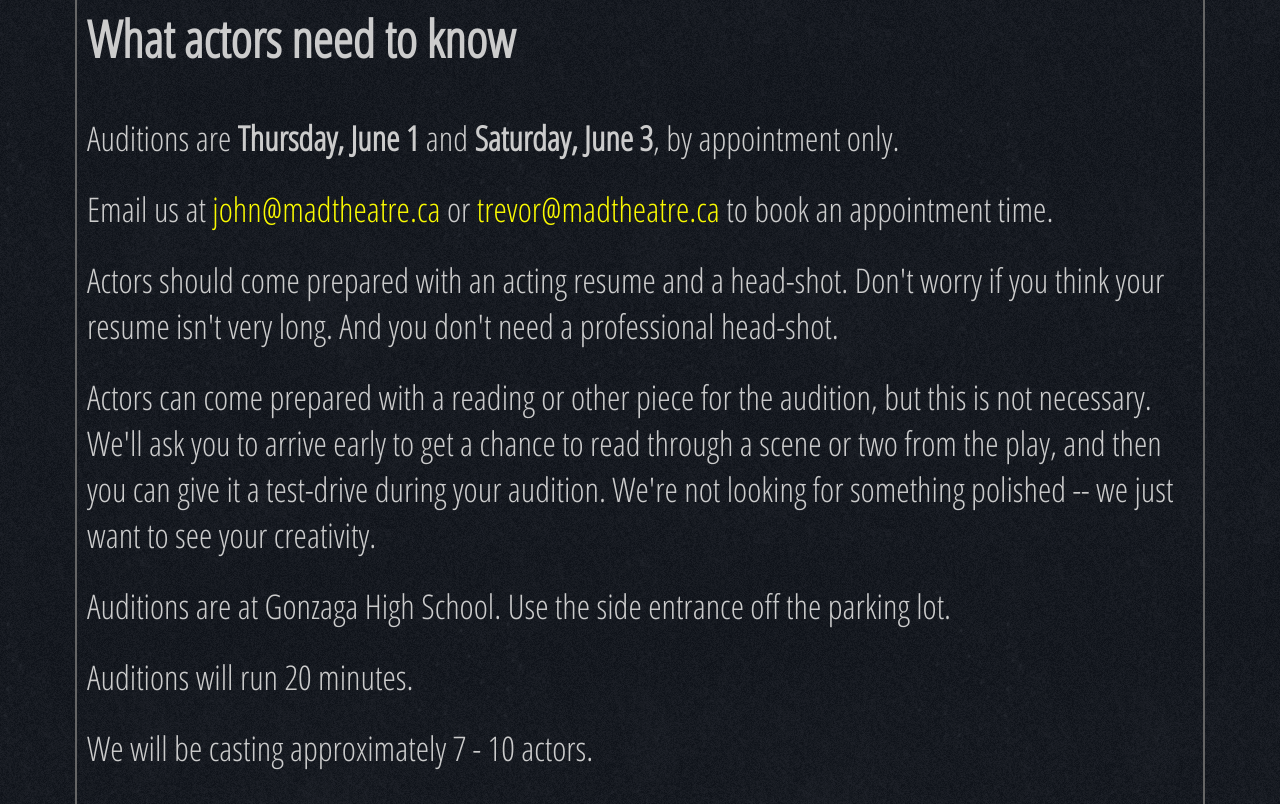
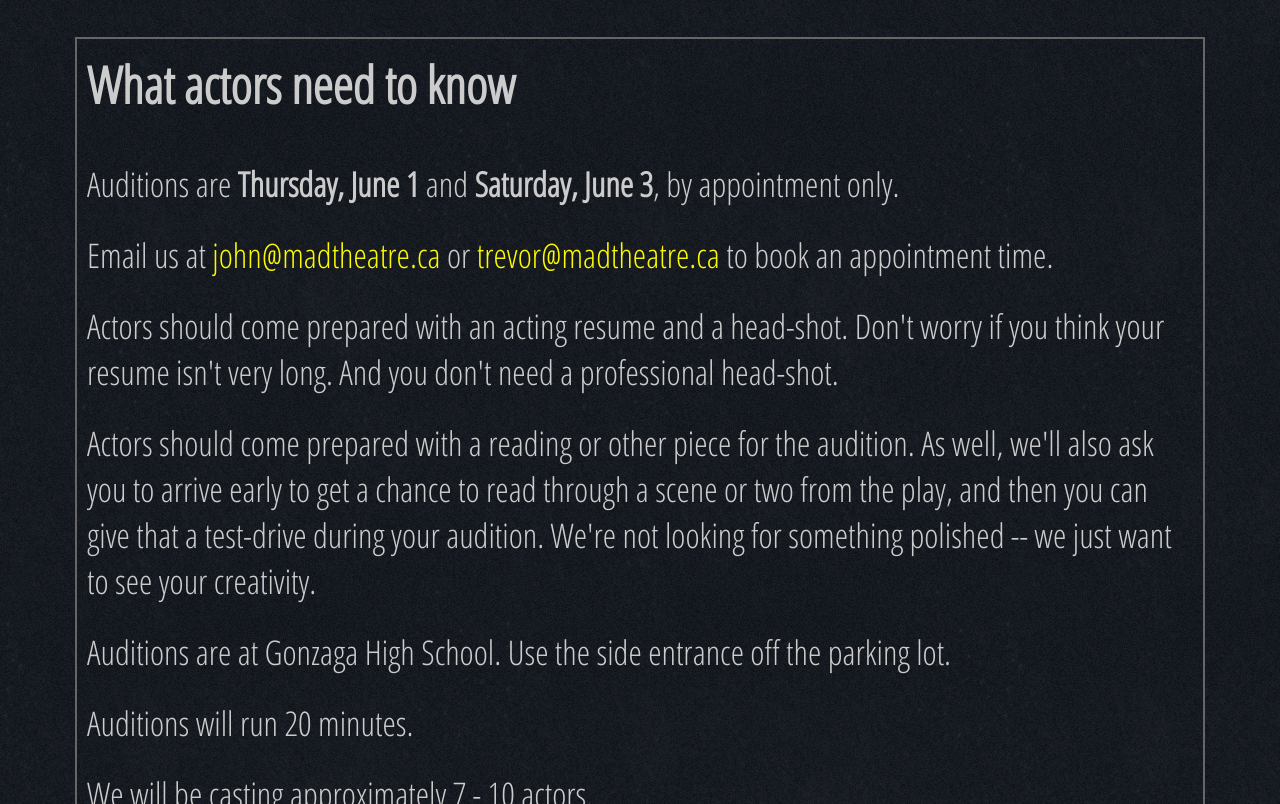
Before and after one commit to jpennywell/jpennywell.github.io, a plain HTML site: page 2017auditions.html in a window 1280 px wide. Shown: the part 1206-2010 px from the top of the page. Drawn offline with Linux system fonts and the light colour scheme.

Commit message:
Audition fixes

```diff
--- a/2017auditions.html
+++ b/2017auditions.html
@@ -39,6 +39,7 @@
 		<div class="box align-left">
 		<strong>Heart's Desire</strong> by Caryl Churchill<br/>
 		St. John's Short Play Festival (September 11-24, 2017)<br/>
+		Two performances, dates TBD<br/>
 		LSPU Hall
 		</div>
 
@@ -53,7 +54,7 @@ An elderly couple and aunt are waiting for a daughter to arrive home after years
 			<li>Auditions are <strong>Thursday, June 1</strong> and <strong>Saturday, June 3</strong>, by appointment only.</li>
 			<li>Email us at <a href="mailto:john@madtheatre.ca">john@madtheatre.ca</a> or <a href="mailto:trevor@madtheatre.ca">trevor@madtheatre.ca</a> to book an appointment time.</li>
 			<li>Actors should come prepared with an acting resume and a head-shot. Don't worry if you think your resume isn't very long. And you don't need a professional head-shot.</li>
-			<li>Actors can come prepared with a reading or other piece for the audition, but this is not necessary. We'll ask you to arrive early to get a chance to read through a scene or two from the play, and then you can give it a test-drive during your audition. We're not looking for something polished -- we just want to see your creativity.</li>
+			<li>Actors should come prepared with a reading or other piece for the audition. As well, we'll also ask you to arrive early to get a chance to read through a scene or two from the play, and then you can give that a test-drive during your audition. We're not looking for something polished -- we just want to see your creativity.</li>
 			<li>Auditions are at Gonzaga High School. Use the side entrance off the parking lot.</li>
 			<li>Auditions will run 20 minutes.</li>
 			<li>We will be casting approximately 7 - 10 actors.</li>
```
